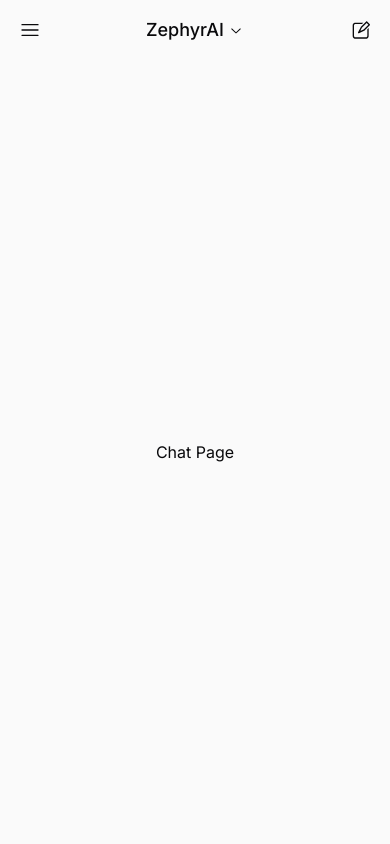
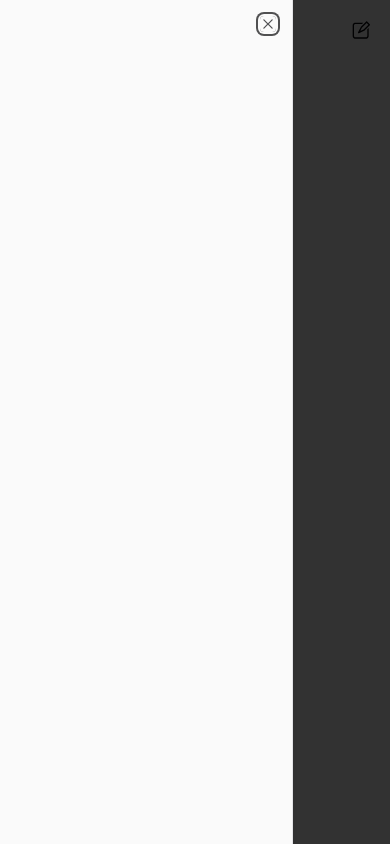
Before and after one commit to sandibi13/zephyr, a Next.js app: page /chat in a window 390 px wide. Both pictures are taken after a click on the button 30 px from the left and 30 px from the top of the page. Built offline with nearby package versions, Linux system fonts and the light colour scheme.

Commit message:
added avatar dropdown and sheet for mobile-nav

```diff
--- a/package.json
+++ b/package.json
@@ -9,6 +9,7 @@
     "lint": "next lint"
   },
   "dependencies": {
+    "@radix-ui/react-dialog": "^1.1.1",
     "@radix-ui/react-dropdown-menu": "^2.1.1",
     "@radix-ui/react-icons": "^1.3.0",
     "@radix-ui/react-slot": "^1.1.0",
--- a/src/app/chat/page.tsx
+++ b/src/app/chat/page.tsx
@@ -1,4 +1,12 @@
 import { Button } from "@/components/ui/button";
+import {
+  DropdownMenu,
+  DropdownMenuContent,
+  DropdownMenuItem,
+  DropdownMenuLabel,
+  DropdownMenuSeparator,
+  DropdownMenuTrigger,
+} from "@/components/ui/dropdown-menu";
 import { AvatarIcon, ChevronDownIcon } from "@radix-ui/react-icons";
 import React from "react";
 
@@ -10,14 +18,26 @@
           <div className="flex items-center justify-between">
             <Button variant="ghost">
               <div className="flex items-center justify-between space-x-1">
-                <h2 className="font-medium text-lg">ZephyrAI</h2>
+                <h1 className="font-medium text-lg">ZephyrAI</h1>
                 <ChevronDownIcon className="h-4 w-4" />
               </div>
             </Button>
 
-            <Button variant="ghost" size="icon" className="rounded-full">
-              <AvatarIcon className="h-7 w-7" />
-            </Button>
+            <DropdownMenu>
+              <DropdownMenuTrigger asChild>
+                <Button variant="ghost" size="icon" className="rounded-full">
+                  <AvatarIcon className="h-7 w-7" />
+                </Button>
+              </DropdownMenuTrigger>
+              <DropdownMenuContent align="end">
+                <DropdownMenuLabel>My Account</DropdownMenuLabel>
+                <DropdownMenuSeparator />
+                <DropdownMenuItem>Settings</DropdownMenuItem>
+                <DropdownMenuItem>Support</DropdownMenuItem>
+                <DropdownMenuSeparator />
+                <DropdownMenuItem>Sign out</DropdownMenuItem>
+              </DropdownMenuContent>
+            </DropdownMenu>
           </div>
         </div>
       </header>
--- a/src/components/navbar.tsx
+++ b/src/components/navbar.tsx
@@ -6,19 +6,25 @@
   Pencil2Icon,
 } from "@radix-ui/react-icons";
 import Link from "next/link";
+import { Sheet, SheetContent, SheetTrigger } from "./ui/sheet";
 
 export const Navbar = () => {
   return (
     <nav className="block md:hidden lg:hidden">
       <div className="sticky top-0 p-3">
         <div className="flex items-center justify-between">
-          <Button size="icon" variant="ghost">
-            <HamburgerMenuIcon className="h-5 w-5" />
-          </Button>
+          <Sheet>
+            <SheetTrigger asChild>
+              <Button size="icon" variant="ghost">
+                <HamburgerMenuIcon className="h-5 w-5" />
+              </Button>
+            </SheetTrigger>
+            <SheetContent side="left">{/* Sheet content */}</SheetContent>
+          </Sheet>
 
           <Button variant="ghost">
             <div className="flex items-center justify-between space-x-1">
-              <h2 className="font-medium text-lg">ZephyrAI</h2>
+              <h1 className="font-medium text-lg">ZephyrAI</h1>
               <ChevronDownIcon className="h-4 w-4" />
             </div>
           </Button>
--- /dev/null
+++ b/src/components/ui/sheet.tsx
@@ -0,0 +1,140 @@
+"use client"
+
+import * as React from "react"
+import * as SheetPrimitive from "@radix-ui/react-dialog"
+import { Cross2Icon } from "@radix-ui/react-icons"
+import { cva, type VariantProps } from "class-variance-authority"
+
+import { cn } from "@/lib/utils"
+
+const Sheet = SheetPrimitive.Root
+
+const SheetTrigger = SheetPrimitive.Trigger
+
+const SheetClose = SheetPrimitive.Close
+
+const SheetPortal = SheetPrimitive.Portal
+
+const SheetOverlay = React.forwardRef<
+  React.ElementRef<typeof SheetPrimitive.Overlay>,
+  React.ComponentPropsWithoutRef<typeof SheetPrimitive.Overlay>
+>(({ className, ...props }, ref) => (
+  <SheetPrimitive.Overlay
+    className={cn(
+      "fixed inset-0 z-50 bg-black/80  data-[state=open]:animate-in data-[state=closed]:animate-out data-[state=closed]:fade-out-0 data-[state=open]:fade-in-0",
+      className
+    )}
+    {...props}
+    ref={ref}
+  />
+))
+SheetOverlay.displayName = SheetPrimitive.Overlay.displayName
+
+const sheetVariants = cva(
+  "fixed z-50 gap-4 bg-background p-6 shadow-lg transition ease-in-out data-[state=open]:animate-in data-[state=closed]:animate-out data-[state=closed]:duration-300 data-[state=open]:duration-500",
+  {
+    variants: {
+      side: {
+        top: "inset-x-0 top-0 border-b data-[state=closed]:slide-out-to-top data-[state=open]:slide-in-from-top",
+        bottom:
+          "inset-x-0 bottom-0 border-t data-[state=closed]:slide-out-to-bottom data-[state=open]:slide-in-from-bottom",
+        left: "inset-y-0 left-0 h-full w-3/4 border-r data-[state=closed]:slide-out-to-left data-[state=open]:slide-in-from-left sm:max-w-sm",
+        right:
+          "inset-y-0 right-0 h-full w-3/4 border-l data-[state=closed]:slide-out-to-right data-[state=open]:slide-in-from-right sm:max-w-sm",
+      },
+    },
+    defaultVariants: {
+      side: "right",
+    },
+  }
+)
+
+interface SheetContentProps
+  extends React.ComponentPropsWithoutRef<typeof SheetPrimitive.Content>,
+    VariantProps<typeof sheetVariants> {}
+
+const SheetContent = React.forwardRef<
+  React.ElementRef<typeof SheetPrimitive.Content>,
+  SheetContentProps
+>(({ side = "right", className, children, ...props }, ref) => (
+  <SheetPortal>
+    <SheetOverlay />
+    <SheetPrimitive.Content
+      ref={ref}
+      className={cn(sheetVariants({ side }), className)}
+      {...props}
+    >
+      {children}
+      <SheetPrimitive.Close className="absolute right-4 top-4 rounded-sm opacity-70 ring-offset-background transition-opacity hover:opacity-100 focus:outline-none focus:ring-2 focus:ring-ring focus:ring-offset-2 disabled:pointer-events-none data-[state=open]:bg-secondary">
+        <Cross2Icon className="h-4 w-4" />
+        <span className="sr-only">Close</span>
+      </SheetPrimitive.Close>
+    </SheetPrimitive.Content>
+  </SheetPortal>
+))
+SheetContent.displayName = SheetPrimitive.Content.displayName
+
+const SheetHeader = ({
+  className,
+  ...props
+}: React.HTMLAttributes<HTMLDivElement>) => (
+  <div
+    className={cn(
+      "flex flex-col space-y-2 text-center sm:text-left",
+      className
+    )}
+    {...props}
+  />
+)
+SheetHeader.displayName = "SheetHeader"
+
+const SheetFooter = ({
+  className,
+  ...props
+}: React.HTMLAttributes<HTMLDivElement>) => (
+  <div
+    className={cn(
+      "flex flex-col-reverse sm:flex-row sm:justify-end sm:space-x-2",
+      className
+    )}
+    {...props}
+  />
+)
+SheetFooter.displayName = "SheetFooter"
+
+const SheetTitle = React.forwardRef<
+  React.ElementRef<typeof SheetPrimitive.Title>,
+  React.ComponentPropsWithoutRef<typeof SheetPrimitive.Title>
+>(({ className, ...props }, ref) => (
+  <SheetPrimitive.Title
+    ref={ref}
+    className={cn("text-lg font-semibold text-foreground", className)}
+    {...props}
+  />
+))
+SheetTitle.displayName = SheetPrimitive.Title.displayName
+
+const SheetDescription = React.forwardRef<
+  React.ElementRef<typeof SheetPrimitive.Description>,
+  React.ComponentPropsWithoutRef<typeof SheetPrimitive.Description>
+>(({ className, ...props }, ref) => (
+  <SheetPrimitive.Description
+    ref={ref}
+    className={cn("text-sm text-muted-foreground", className)}
+    {...props}
+  />
+))
+SheetDescription.displayName = SheetPrimitive.Description.displayName
+
+export {
+  Sheet,
+  SheetPortal,
+  SheetOverlay,
+  SheetTrigger,
+  SheetClose,
+  SheetContent,
+  SheetHeader,
+  SheetFooter,
+  SheetTitle,
+  SheetDescription,
+}
```
Also changed, not shown: 1 other file (tests, documents, lock files or other folders).
